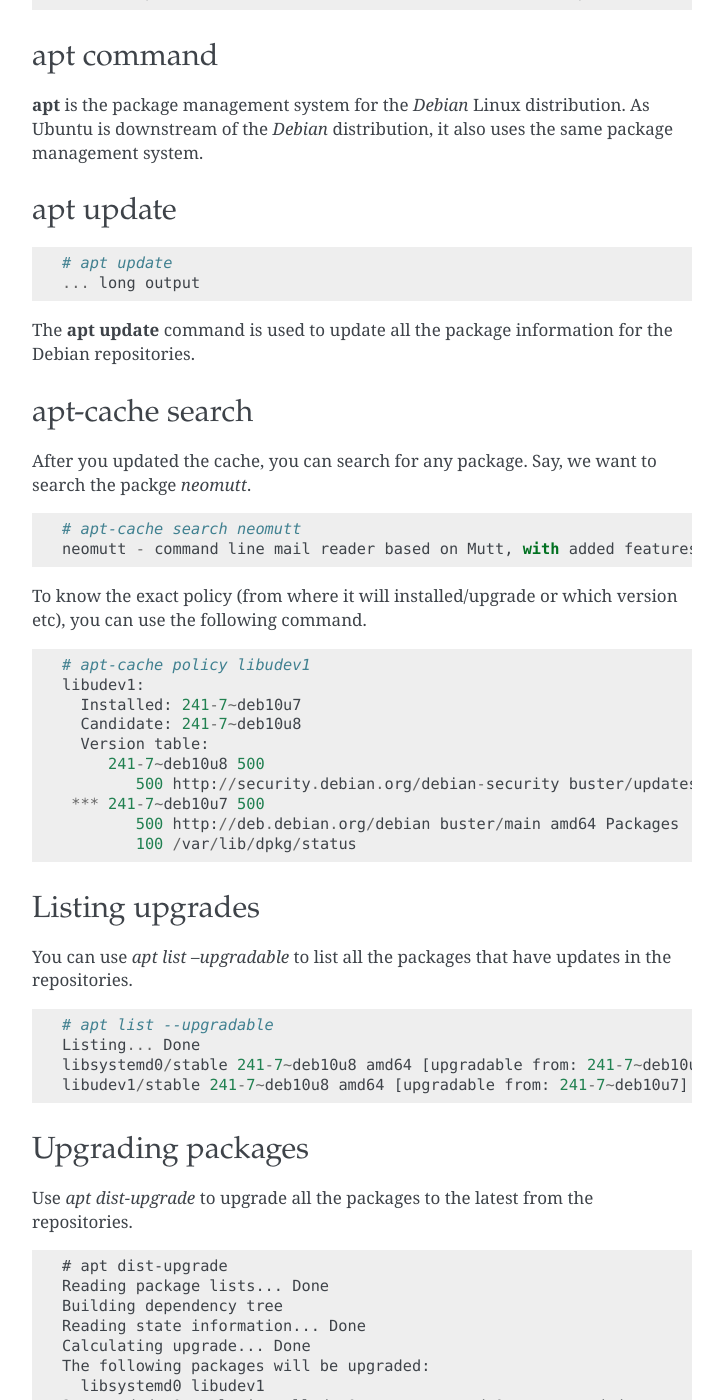
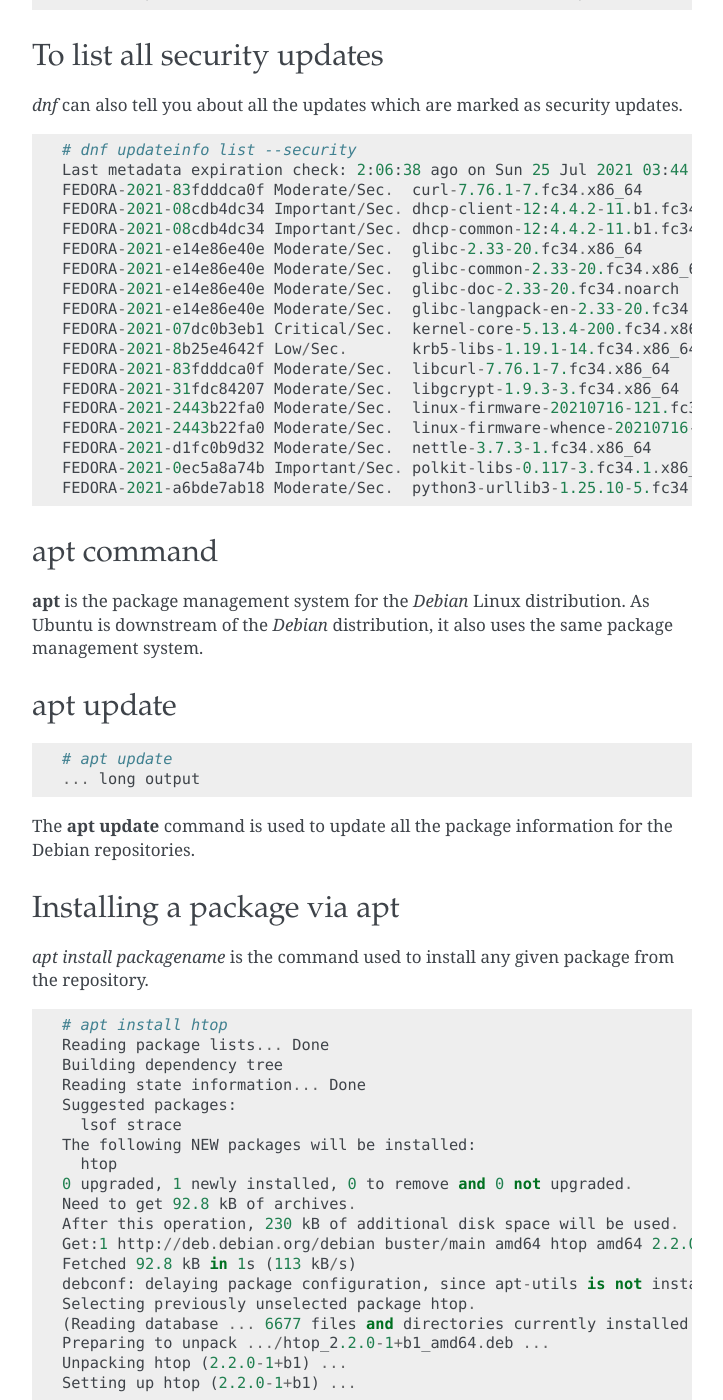
Before and after one commit to kushaldas/lym, a Sphinx documentation site: the page built from docs/packages.rst, in a window 1280 px wide and 1400 px high, scrolled down 2506 px. Shown: the whole window, without its empty margins (388-1111 px from the left). Built offline with Sphinx 7.4.7, drawn with Linux system fonts in a browser that asks for light colours; a script that is not in the unit is left out; some of the changed text lies outside the part shown.

Commit message:
Adds details about security updates listing
Via dnf and debsecan commands.

```diff
--- a/docs/packages.rst
+++ b/docs/packages.rst
@@ -130,6 +130,32 @@ The following command shows all the available updates for your system.
         fedora-repos.noarch                  33-4              updates
         fedora-repos-modular.noarch          33-4              updates
 
+To list all security updates
+-----------------------------
+
+`dnf` can also tell you about all the updates which are marked as security updates.
+
+::
+
+    # dnf updateinfo list --security
+    Last metadata expiration check: 2:06:38 ago on Sun 25 Jul 2021 03:44:47 AM UTC.
+    FEDORA-2021-83fdddca0f Moderate/Sec.  curl-7.76.1-7.fc34.x86_64
+    FEDORA-2021-08cdb4dc34 Important/Sec. dhcp-client-12:4.4.2-11.b1.fc34.x86_64
+    FEDORA-2021-08cdb4dc34 Important/Sec. dhcp-common-12:4.4.2-11.b1.fc34.noarch
+    FEDORA-2021-e14e86e40e Moderate/Sec.  glibc-2.33-20.fc34.x86_64
+    FEDORA-2021-e14e86e40e Moderate/Sec.  glibc-common-2.33-20.fc34.x86_64
+    FEDORA-2021-e14e86e40e Moderate/Sec.  glibc-doc-2.33-20.fc34.noarch
+    FEDORA-2021-e14e86e40e Moderate/Sec.  glibc-langpack-en-2.33-20.fc34.x86_64
+    FEDORA-2021-07dc0b3eb1 Critical/Sec.  kernel-core-5.13.4-200.fc34.x86_64
+    FEDORA-2021-8b25e4642f Low/Sec.       krb5-libs-1.19.1-14.fc34.x86_64
+    FEDORA-2021-83fdddca0f Moderate/Sec.  libcurl-7.76.1-7.fc34.x86_64
+    FEDORA-2021-31fdc84207 Moderate/Sec.  libgcrypt-1.9.3-3.fc34.x86_64
+    FEDORA-2021-2443b22fa0 Moderate/Sec.  linux-firmware-20210716-121.fc34.noarch
+    FEDORA-2021-2443b22fa0 Moderate/Sec.  linux-firmware-whence-20210716-121.fc34.noarch
+    FEDORA-2021-d1fc0b9d32 Moderate/Sec.  nettle-3.7.3-1.fc34.x86_64
+    FEDORA-2021-0ec5a8a74b Important/Sec. polkit-libs-0.117-3.fc34.1.x86_64
+    FEDORA-2021-a6bde7ab18 Moderate/Sec.  python3-urllib3-1.25.10-5.fc34.noarch
+
 
 .. index:: apt
 
@@ -151,6 +177,34 @@ apt update
 
 The **apt update** command is used to update all the package information for
 the Debian repositories.
+
+Installing a package via apt
+-----------------------------
+
+`apt install packagename` is the command used to install any given package from
+the repository.
+
+::
+
+    # apt install htop
+    Reading package lists... Done
+    Building dependency tree
+    Reading state information... Done
+    Suggested packages:
+      lsof strace
+    The following NEW packages will be installed:
+      htop
+    0 upgraded, 1 newly installed, 0 to remove and 0 not upgraded.
+    Need to get 92.8 kB of archives.
+    After this operation, 230 kB of additional disk space will be used.
+    Get:1 http://deb.debian.org/debian buster/main amd64 htop amd64 2.2.0-1+b1 [92.8 kB]
+    Fetched 92.8 kB in 1s (113 kB/s)
+    debconf: delaying package configuration, since apt-utils is not installed
+    Selecting previously unselected package htop.
+    (Reading database ... 6677 files and directories currently installed.)
+    Preparing to unpack .../htop_2.2.0-1+b1_amd64.deb ...
+    Unpacking htop (2.2.0-1+b1) ...
+    Setting up htop (2.2.0-1+b1) ...
 
 apt-cache search
 -----------------
@@ -225,31 +279,25 @@ Use `apt dist-upgrade` to upgrade all the packages to the latest from the reposi
     Setting up libudev1:amd64 (241-7~deb10u8) ...
     Processing triggers for libc-bin (2.28-10) ...
 
+Listing available security updates in Debian systems
+-----------------------------------------------------
 
-apt install
---------------
-
-`apt install packagename` is the command used to install any given package from
-the repository.
+We can use the Debian Security Analyzer, **debsecan** tool for this. You have
+to install it via `apt` first. In the following example, we are checking system
+(running Debian Buster) against the available updates for security updates.
 
 ::
 
-    # apt install htop
-    Reading package lists... Done
-    Building dependency tree
-    Reading state information... Done
-    Suggested packages:
-      lsof strace
-    The following NEW packages will be installed:
-      htop
-    0 upgraded, 1 newly installed, 0 to remove and 0 not upgraded.
-    Need to get 92.8 kB of archives.
-    After this operation, 230 kB of additional disk space will be used.
-    Get:1 http://deb.debian.org/debian buster/main amd64 htop amd64 2.2.0-1+b1 [92.8 kB]
-    Fetched 92.8 kB in 1s (113 kB/s)
-    debconf: delaying package configuration, since apt-utils is not installed
-    Selecting previously unselected package htop.
-    (Reading database ... 6677 files and directories currently installed.)
-    Preparing to unpack .../htop_2.2.0-1+b1_amd64.deb ...
-    Unpacking htop (2.2.0-1+b1) ...
-    Setting up htop (2.2.0-1+b1) ...
+    # apt install debsecan
+    # debsecan --suite buster --format packages --only-fixed
+    apache2-bin
+    firefox-esr
+    libnss-myhostname
+    libnss-systemd
+    libpam-systemd
+    libsystemd0
+    libudev1
+    linux-libc-dev
+    systemd
+    systemd-sysv
+    udev
```
